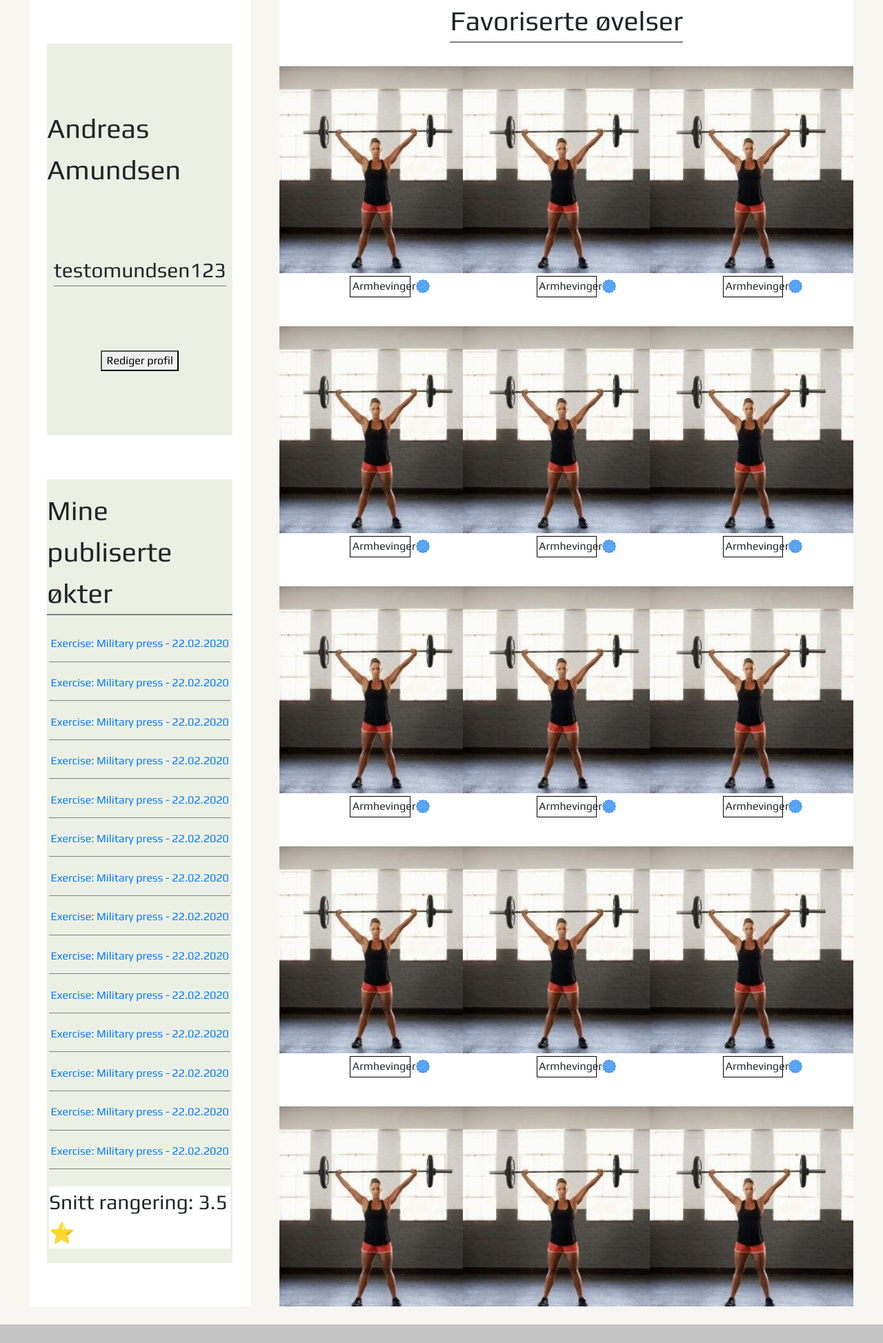
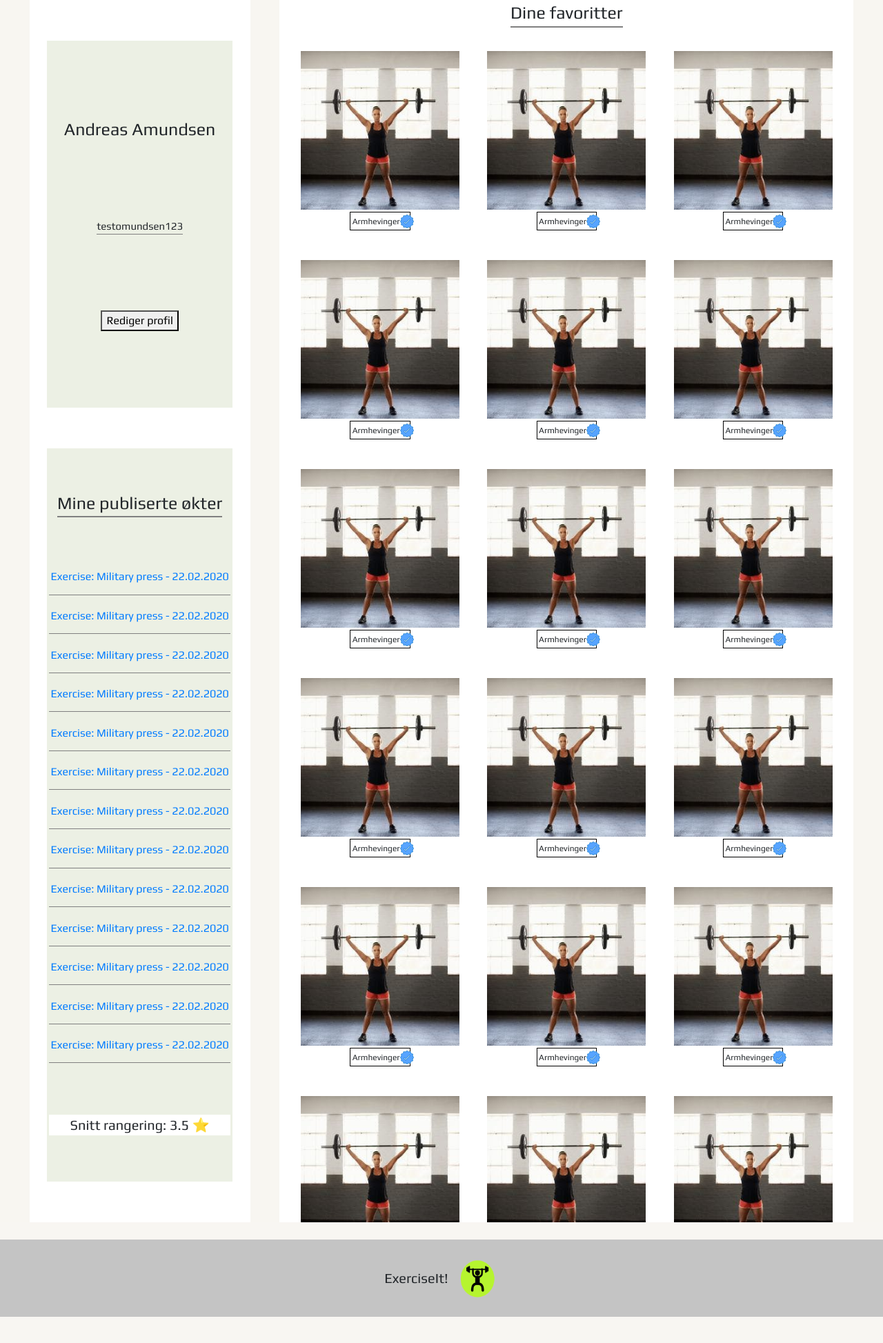
Before and after one commit to sigrunnu/programvareutviklingV2020, a Django app: page /profile/ in a window 1280 px wide. Shown: the part 112-2059 px from the top of the page at 69% size. Run offline with Django 3.2, Linux system fonts and the light colour scheme; some libraries are stand-ins or nearby versions.

Commit message:
Made changes to font size

```diff
--- a/profile_page/static/profile_page/profile_view.css
+++ b/profile_page/static/profile_page/profile_view.css
@@ -4,7 +4,7 @@
     display: flex;
 
     width: 100%;
-    height: 77.5%;
+    height: 72.5%;
 
 
 }
@@ -20,8 +20,6 @@
 
     flex-grow: 1;
     flex-shrink: 0;
-
-
 
 }
 
@@ -80,9 +78,6 @@
     overflow-x: auto;
 
 
-
-
-
 }
 
 #profile_publishedExercisesContainer a {
@@ -110,7 +105,7 @@
 #profile_ranking {
     width: 98%;
 
-    font-size: 30px;
+    font-size: 20px;
 
     flex-direction: row;
 
@@ -121,6 +116,8 @@
     background-color: white;
 
     margin-bottom: 2%;
+
+
 
 
 }
@@ -158,7 +155,7 @@
 }
 
 #profile_favouritesTitle  {
-    font-size: 40px;
+    font-size: 25px;
     border: 2px none grey;
     border-bottom-style: solid;
 
@@ -194,11 +191,13 @@
     border: 1px solid black;
     width: 35%;
 
+    font-size: 12px;
+
 }
 
 #profile_favouritesContainer > div button img {
-    width: 300px;
-    height: 300px;
+    width: 230px;
+    height: 230px;
 
 }
 
--- a/profile_page/templates/profile_page/profile_view.html
+++ b/profile_page/templates/profile_page/profile_view.html
@@ -20,11 +20,11 @@
 
                 <div id="profile_infoContainer">
 
-                    <div style="font-size: 40px">
+                    <div style="font-size: 25px">
                         Andreas Amundsen
                     </div>
 
-                    <div style="font-size: 30px; border: 1px none grey; border-bottom-style: solid;">
+                    <div style="font-size: 15px; border: 1px none grey; border-bottom-style: solid;">
                         testomundsen123
                     </div>
 
@@ -36,7 +36,7 @@
 
                 <div id="profile_publishedExercisesWrapper">
 
-                    <div style="font-size: 40px; border: 2px none grey; border-bottom-style: solid;">
+                    <div style="font-size: 25px; border: 2px none grey; border-bottom-style: solid;">
                         Mine publiserte økter
                     </div>
 
@@ -119,7 +119,7 @@
             <div id="profile_favouritesWrapper">
 
                 <div id="profile_favouritesTitle">
-                    Favoriserte øvelser
+                    Dine favoritter
                 </div>
 
                 <div id="profile_favouritesContainer">
```
